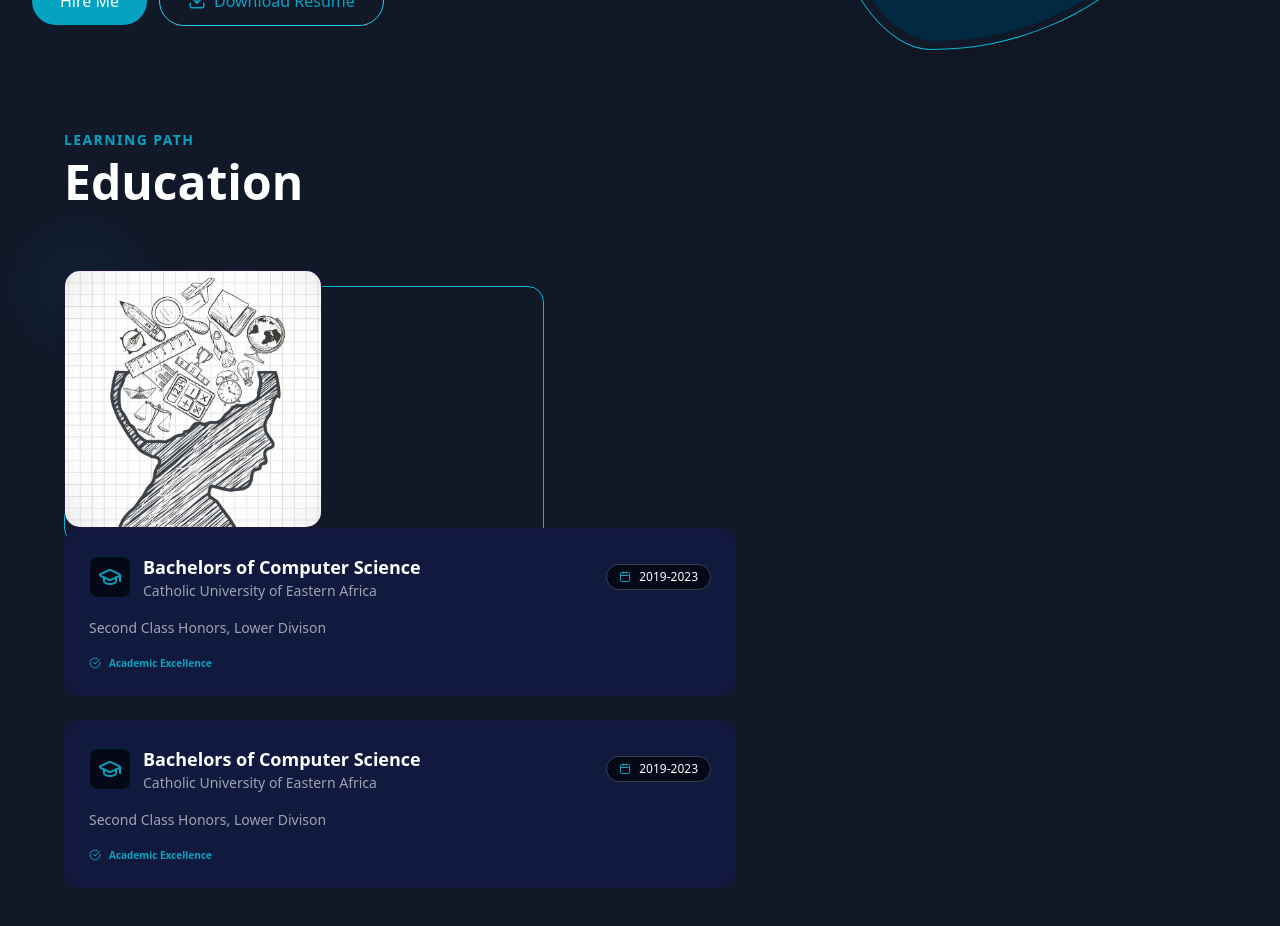
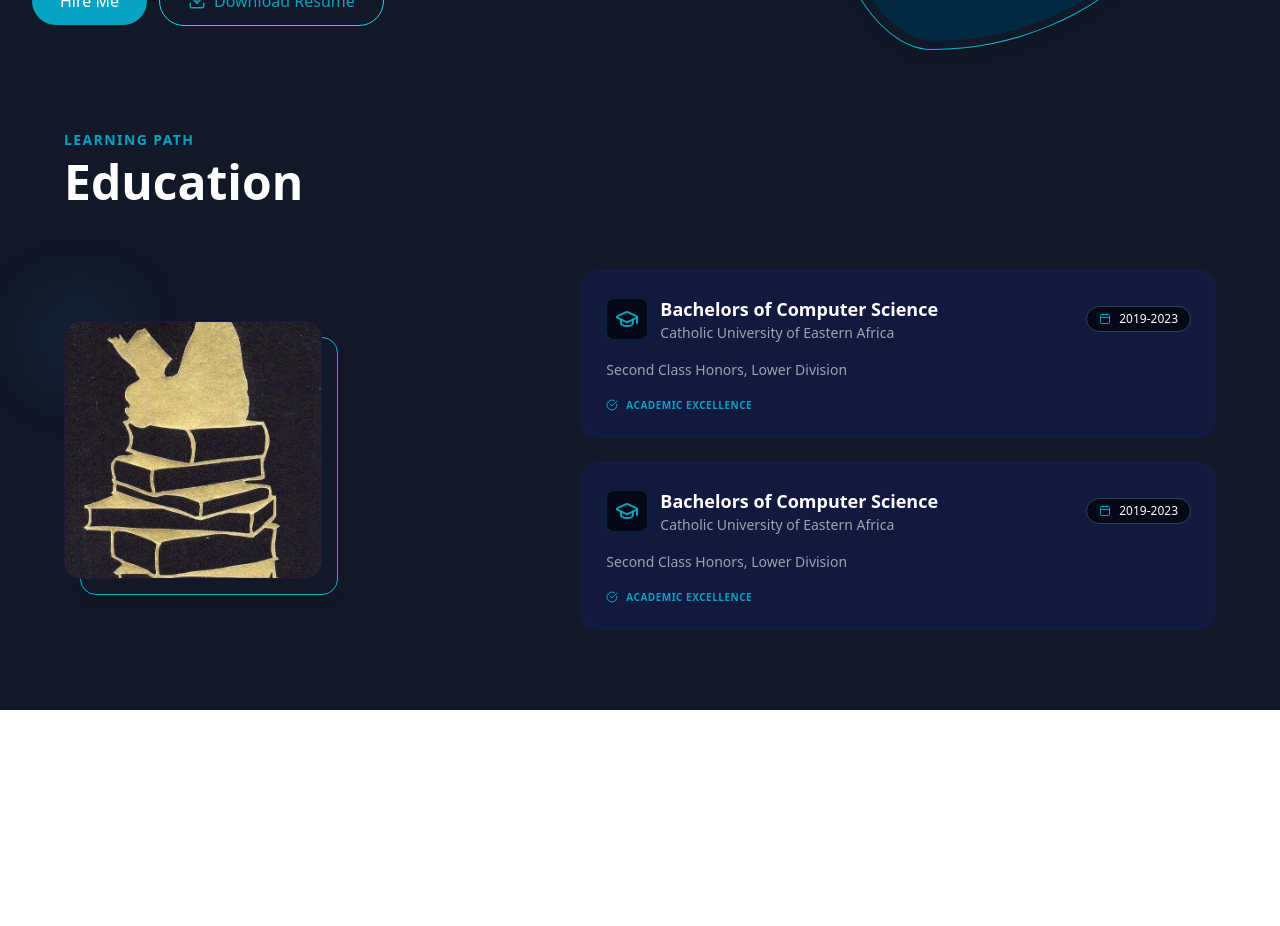
Before and after one commit to gragra-kj/GracePortfolio, a React app in the folder frontend/: page / in a window 1280 px wide. Shown: the part 580-1506 px from the top of the page. After the commit the page ends 1290 px from the top, so only its background shows below. Built offline with nearby package versions, Linux system fonts and the light colour scheme; the HTML template or start-up script is replaced by a standard one.

Commit message:
correct education

```diff
--- a/frontend/src/components/Education.jsx
+++ b/frontend/src/components/Education.jsx
@@ -1,111 +1,111 @@
-import React from 'react'
+import React, { useEffect } from "react";
 import AOS from "aos";
 import "aos/dist/aos.css";
-import {GraduationCap,Calendar,CheckCircle} from "lucide-react"
-import educ from '../assets/education.jpeg'
+import { GraduationCap, Calendar, CheckCircle } from "lucide-react";
+import educ from "../assets/ee.jpeg";
+
 const Education = () => {
-    const educationData=[
+  useEffect(() => {
+    AOS.init({
+      duration: 1000,
+      once: true,
+    });
+  }, []);
+
+  const educationData = [
     {
-            id:1,
-            degree:'Bachelors of Computer Science',
-            institution:'Catholic University of Eastern Africa',
-            duration:'2019-2023',
-            details:'Second Class Honors, Lower Divison'
+      id: 1,
+      degree: "Bachelors of Computer Science",
+      institution: "Catholic University of Eastern Africa",
+      duration: "2019-2023",
+      details: "Second Class Honors, Lower Division",
     },
     {
-            id:2,
-            degree:'Bachelors of Computer Science',
-            institution:'Catholic University of Eastern Africa',
-            duration:'2019-2023',
-            details:'Second Class Honors, Lower Divison'
-        }
-    ]
+      id: 2,
+      degree: "Bachelors of Computer Science",
+      institution: "Catholic University of Eastern Africa",
+      duration: "2019-2023",
+      details: "Second Class Honors, Lower Division",
+    },
+  ];
+
   return (
-    <section className='text-white py-20 overflow-hidden' id='education'>
-        <div className='max-w-7xl mx-auto px-6 lg:px-16'>
-            <div className='mb-16'>
-                <p className='text-primary text-sm uppercase tracking-widest mb-2 font-semibold'>
+    <section className="text-white py-20 overflow-hidden" id="education">
+      <div className="max-w-7xl mx-auto px-6 lg:px-16">
+        {/* HEADER */}
+        <div className="mb-16">
+          <p className="text-primary text-sm uppercase tracking-widest mb-2 font-semibold">
             Learning Path
           </p>
-                <h2 className='text-4xl md:text-5xl font-extrabold text-white'>
-
+          <h2 className="text-4xl md:text-5xl font-extrabold text-white">
             Education
           </h2>
-
-            </div>
-            <div className='flex flex-col lg:flex-row items-center gap-16'>
-                <div className='w-full lg:w-5/12 flex justify-center lg:justify-start' data-aos='fade-right'>
-                    <div className='absolute h-full w-full
-                    z-0 p-2 translate-w-4 translate-y-4
-                    rounded-2xl shadow-lg border border-cyan-500'></div>
-                    <div className='relative z-10 bg-[#111a3e] rounded-2xl overflow-hidden
-                    border border-[#1f1641]'>
-                        <img src={educ} alt="education pic" className='w-64 h-64
-                        md:w-94 md:h-120 object-cover transform transition-transform duration-500
-                        hover:scale-110'/>
-                    </div>
-                    <div className='absolute -top-4 -left-4 bg-primary/20 w-16 h-16
-                    rounded-full blur-2xl'></div>
-
         </div>
 
-            </div>
-            <div className='w-full lg:w-7/12 space-y-6' data-aos='fade-left'>
-                {educationData.map((edu)=>(
-                    <div key={edu.id} className='group relative p-6 rounded-2xl
-                    bg-[#111a3e] border border-[#1f1641]
-                    transition-all duration-300 hover:border-primary/50'>
+        {/* FLEX CONTAINER (FIX IS HERE) */}
+        <div className="flex flex-col lg:flex-row items-center gap-16">
+          {/* LEFT IMAGE */}
+          <div
+            className="w-full lg:w-5/12 flex justify-center lg:justify-start"
+            data-aos="fade-right"
+          >
+            <div className="relative">
+              <div className="absolute h-full w-full z-0 p-2 translate-x-4 translate-y-4 rounded-2xl shadow-lg border border-cyan-500"></div>
 
-                        <div className='flex flex-col sm:flex-row
-                        sm:items-center justify-between gap-4 mb-4'>
-                            <div className='flex items-center gap-3'>
-                                <div className='p-2 bg-[#050816]
-                                rounded-lg border border-primary/20
-                                group-hover:border-primary
-                                transition-colors'>
-                                    <GraduationCap className='text-primary' size={24}/>
-
-                                </div>
-                                <div>
-                                    <h3 className='text-lg font-bold text-white
-                                    group-hover:text-primary transition-colors'>
-                                        {edu.degree}
-                                    </h3>
-                                    <p className='text-gray-400 text-sm'>
-                                        {edu.institution}
-                                    </p>
+              <div className="relative z-10 bg-[#111a3e] rounded-2xl overflow-hidden border border-[#1f1641]">
+                <img
+                  src={educ}
+                  alt="education"
+                  className="w-64 h-64 md:w-94 md:h-120 object-cover transform transition-transform duration-500 hover:scale-110"
+                />
               </div>
 
-                            </div>
-                            <div className='flex items-center gap-2 text-xs font-medium
-                            bg-[#050816] px-3 py-1 rounded-full border border-gray-700
-                            w-fit'>
-                                <Calendar size={12} className='text-primary'/>
-                                {edu.duration}
-
-
-                            </div>
-
-                        </div>
-                        <p className='text-gray-400 text-sm leading-relaxed mb-4'>
-                            {edu.details}
-                        </p>
-                        <div className='flex items-center gap-2 text-[10px]
-                        uppercase-wider text-primary font-bold'>
-                            <CheckCircle size={12}/>
-                            Academic Excellence
-
+              <div className="absolute -top-4 -left-4 bg-primary/20 w-16 h-16 rounded-full blur-2xl"></div>
             </div>
           </div>
 
+          {/* RIGHT CONTENT */}
+          <div className="w-full lg:w-7/12 space-y-6" data-aos="fade-left">
+            {educationData.map((edu) => (
+              <div
+                key={edu.id}
+                className="group relative p-6 rounded-2xl bg-[#111a3e] border border-[#1f1641] transition-all duration-300 hover:border-primary/50"
+              >
+                <div className="flex flex-col sm:flex-row sm:items-center justify-between gap-4 mb-4">
+                  <div className="flex items-center gap-3">
+                    <div className="p-2 bg-[#050816] rounded-lg border border-primary/20 group-hover:border-primary transition-colors">
+                      <GraduationCap className="text-primary" size={24} />
+                    </div>
 
-                ))}
-
+                    <div>
+                      <h3 className="text-lg font-bold text-white group-hover:text-primary transition-colors">
+                        {edu.degree}
+                      </h3>
+                      <p className="text-gray-400 text-sm">{edu.institution}</p>
                     </div>
                   </div>
 
+                  <div className="flex items-center gap-2 text-xs font-medium bg-[#050816] px-3 py-1 rounded-full border border-gray-700 w-fit">
+                    <Calendar size={12} className="text-primary" />
+                    {edu.duration}
+                  </div>
+                </div>
+
+                <p className="text-gray-400 text-sm leading-relaxed mb-4">
+                  {edu.details}
+                </p>
+
+                <div className="flex items-center gap-2 text-[10px] uppercase tracking-wider text-primary font-bold">
+                  <CheckCircle size={12} />
+                  Academic Excellence
+                </div>
+              </div>
+            ))}
+          </div>
+        </div>
+      </div>
     </section>
-  )
-}
+  );
+};
 
 export default Education;
```
Also changed, not shown: frontend/src/assets/ee.jpeg (added). Lines whose indentation alone changed are shown as unchanged.
